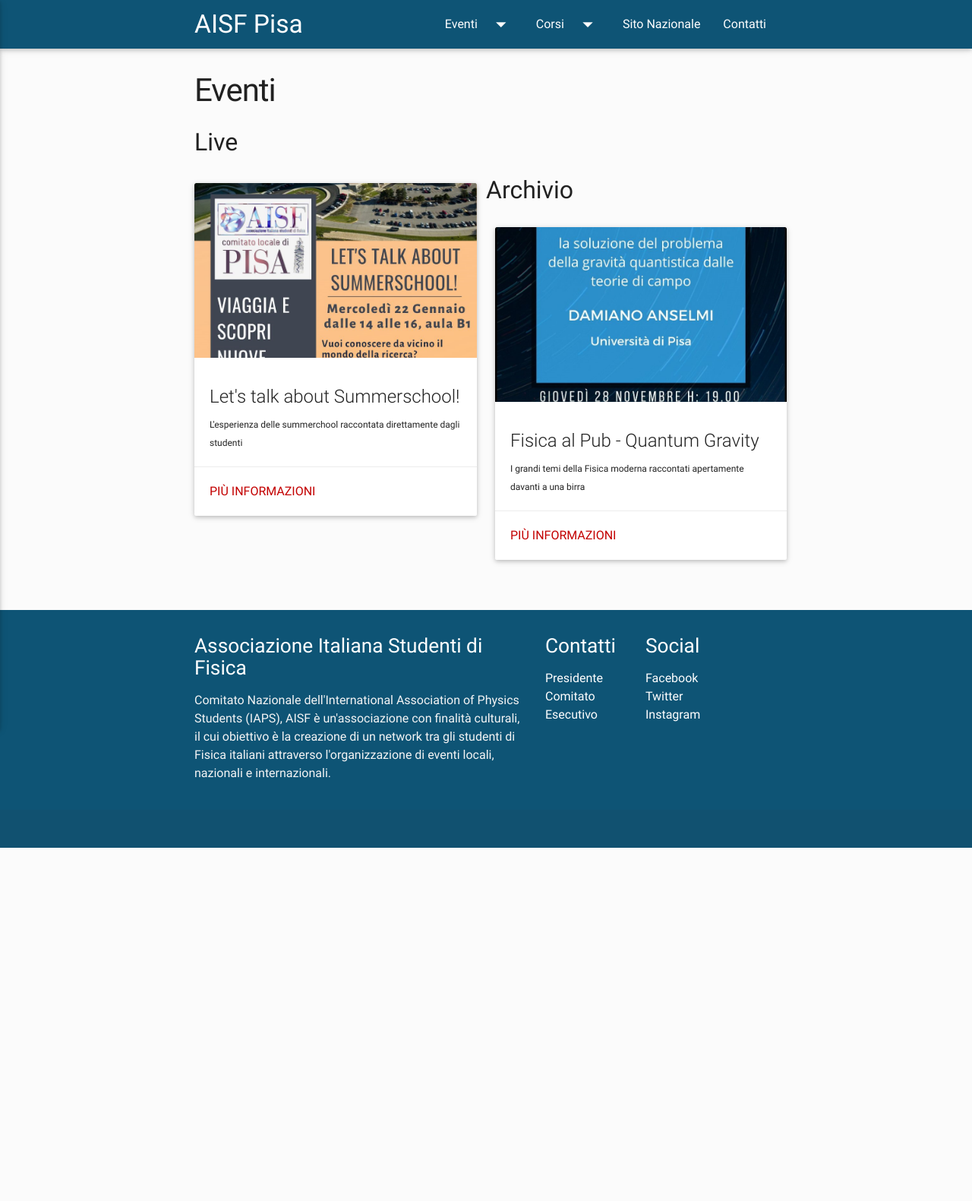
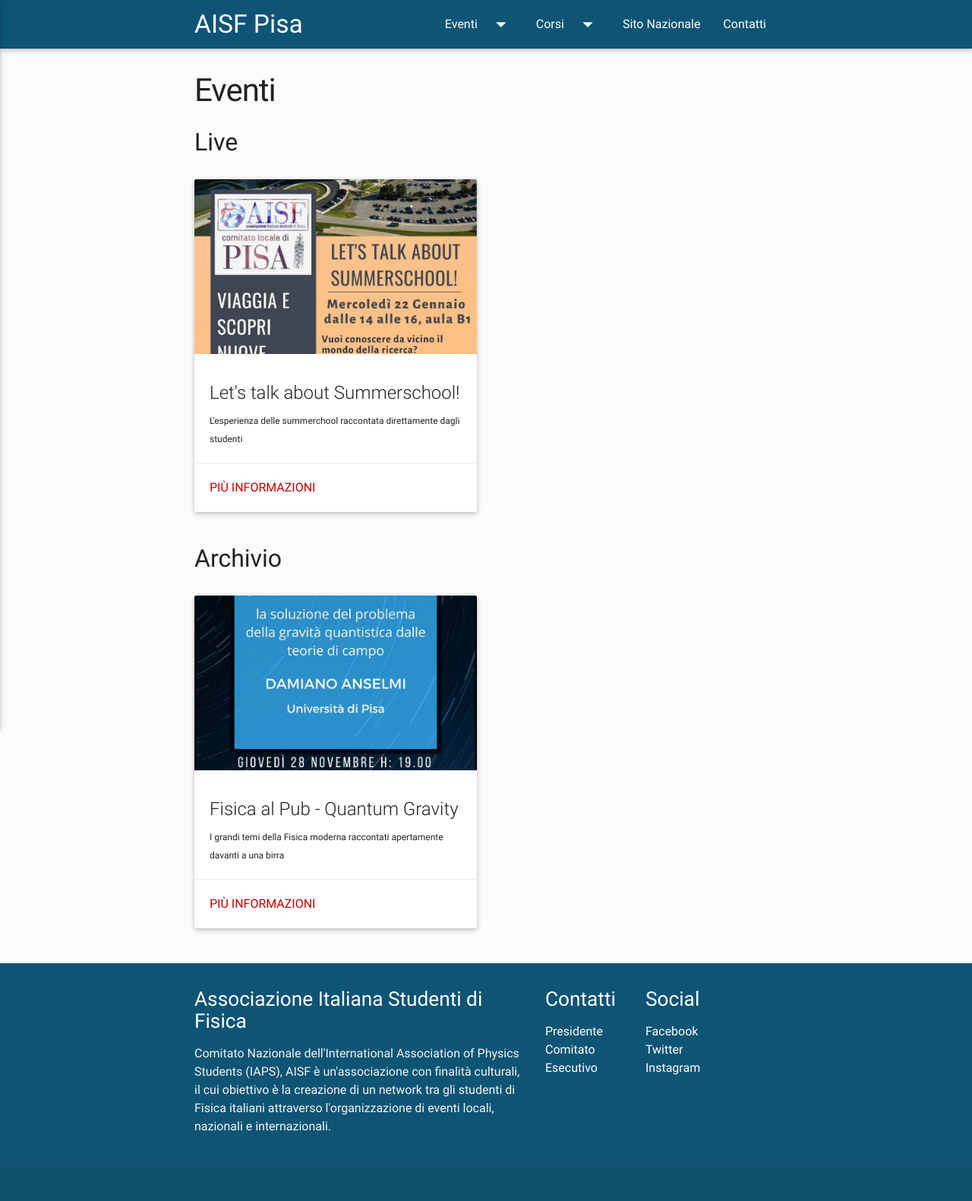
Before and after one commit to ai-sf/pisa, a Jekyll site: the page built from eventi.html, in a window 1280 px wide. Shown: the whole page at 76% size. Built offline with Jekyll 4.4.1, drawn with Linux system fonts in a browser that asks for light colours; nearby versions of some CDN libraries; before the commit the page ends 1116 px from its top, so only the background shows below that.

Commit message:
Update card_list.html

```diff
--- a/_includes/card_list.html
+++ b/_includes/card_list.html
@@ -7,14 +7,10 @@
 	{% assign filterv="true" %}
 {% endif %}
 
-{% assign empty="true" %}
-
 {% for item in include.cards %}
 	{% if filter=="none" or item[filter]==filterv %}
 		{% assign c0mod = counter0|modulo:2 %}
 		{% if c0mod == 0 %}
-			{% assign empty="false" %}
-			{{ empty }}
 			<div class="row">
 		{% endif %}
 		<div class="col s12 m6 l6">
@@ -42,14 +38,12 @@
 		{% assign counter0 = counter0|plus:1 %}
 		{% assign c0mod = counter0|modulo:2 %}
 		{% if c0mod == 0 %}
-			{% assign empty="true" %}
-			{{ empty }}
 			</div>
 		{% endif %}
 	{% endif %}
 {% endfor %}
 
-{% if empty=="false" %}
-	aaaaa
+{% assign c0mod = counter0|modulo:2 %}
+{% if c0mod != 0 %}
 	</div>
 {% endif %}
```
